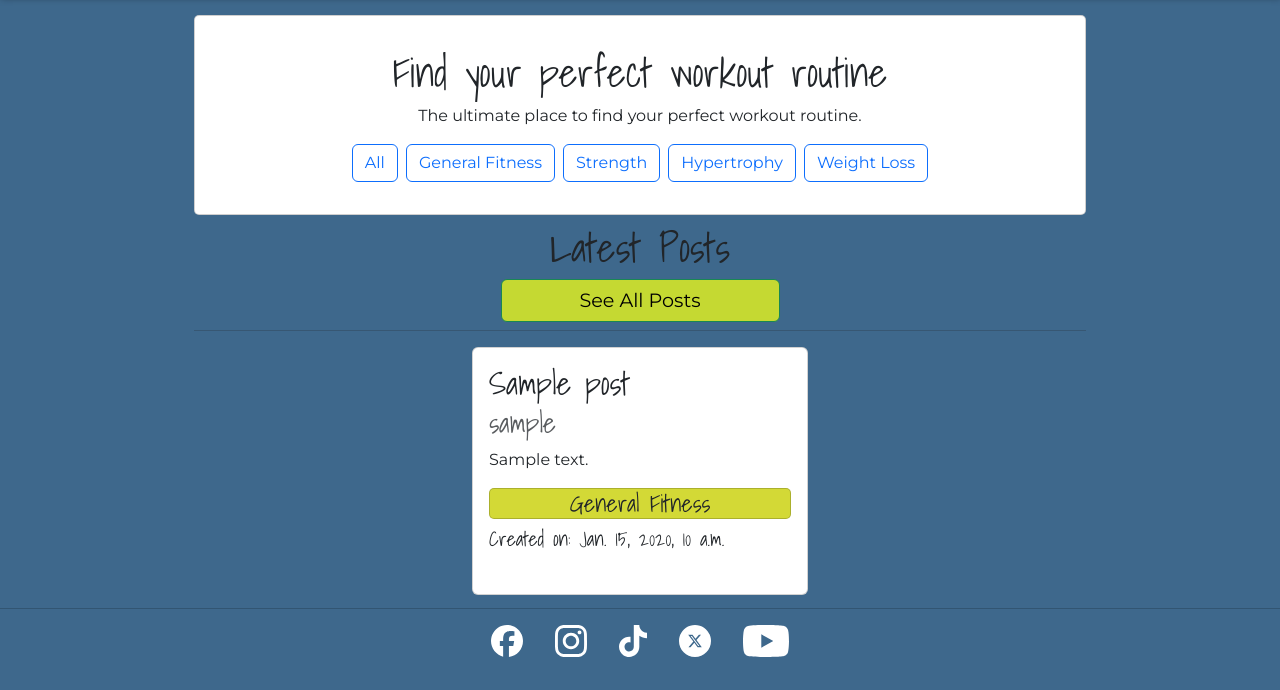
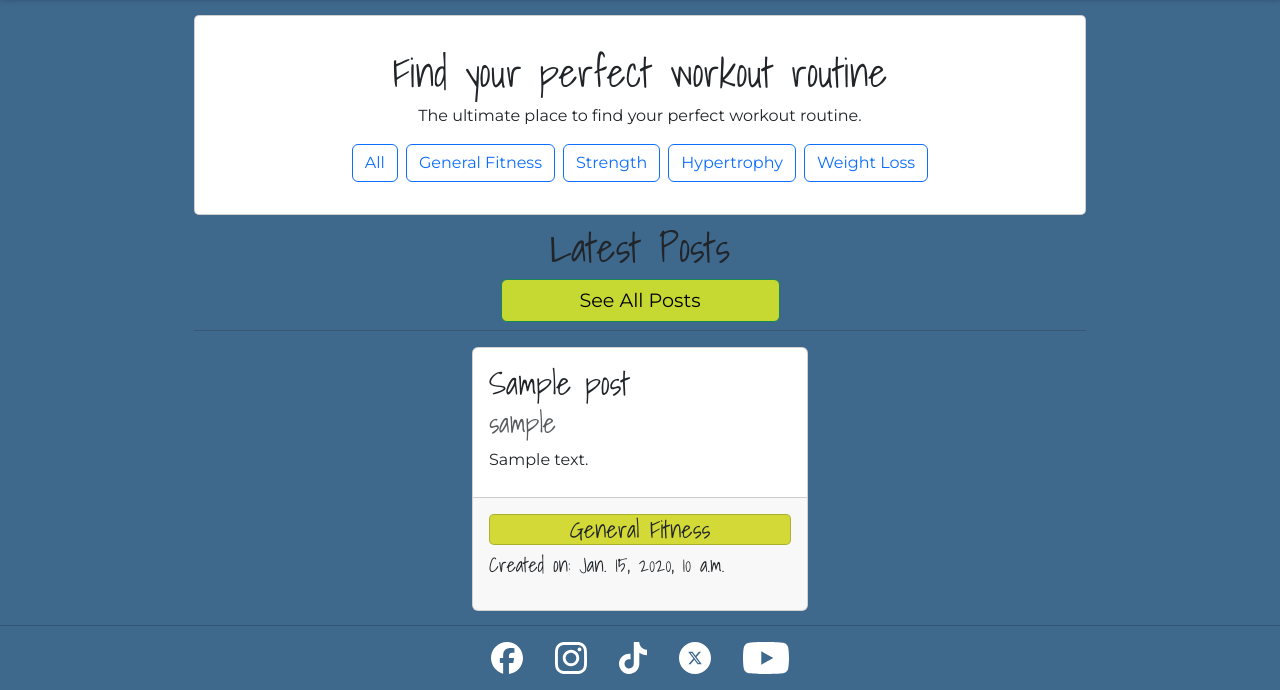
Before and after one commit to cajones93/fitspace-routines, a Django app: page / in a window 1280 px wide. Shown: the part 129-819 px from the top of the page. Before the commit the page ends 786 px from the top, so only its background shows below. Run offline with Django 5.2, Linux system fonts and the light colour scheme; tables that the repository leaves empty hold one stand-in row (values such as "Sample post"); parts of the project's set-up code (start-up, migrations or seed data) failed here and were passed over.

Commit message:
add card footer to cards

```diff
--- a/blog/templates/blog/posts.html
+++ b/blog/templates/blog/posts.html
@@ -24,9 +24,11 @@
                     <h2 class="card-title">{{post.title}}</h5>
                     <h3 class="card-subtitle mb-2 text-muted">{{post.author}}</h6>
                     <p class="card-text">{{post.excerpt|truncatechars:100}}</p>
+                </div>
+                <div class="card-footer">
                     <h4 class="card-focus">{{post.get_focus_display}}</h5>
-                    <h5 class="card-created">Created on: {{post.created_on}}</h6>
-                </div>
+                        <h5 class="card-created">Created on: {{post.created_on}}</h6>
+                        </div>
             </div>
         </a>
     {% endfor %}
--- a/blog/urls.py
+++ b/blog/urls.py
@@ -12,8 +12,8 @@ urlpatterns = [
     path("<slug:slug>/", PostDetail.as_view(), name="post_detail"),
     path("delete/<slug:slug>/", DeletePost.as_view(), name="delete_post"),
     path("edit/<slug:slug>/", UpdatePost.as_view(), name="update_post"),
-    path('<slug:slug>/edit_comment/<int:comment_id>',
-         views.comment_edit, name='comment_edit'),
-    path('<slug:slug>/delete_comment/<int:comment_id>',
-         views.comment_delete, name='comment_delete'),
+    # path('<slug:slug>/edit_comment/<int:comment_id>',
+    #      views.comment_edit, name='comment_edit'),
+    # path('<slug:slug>/delete_comment/<int:comment_id>',
+    #      views.comment_delete, name='comment_delete'),
 ]
--- a/home/templates/home/index.html
+++ b/home/templates/home/index.html
@@ -29,9 +29,12 @@
                             <h2 class="card-title">{{post.title}}</h5>
                             <h3 class="card-subtitle mb-2 text-muted">{{post.author}}</h6>
                             <p class="card-text">{{post.excerpt|truncatechars:100}}</p>
-                            <h4 class="card-focus">{{post.get_focus_display}}</h5>
+
+                        </div>
+                        <div class="card-footer">
+                        <h4 class="card-focus">{{post.get_focus_display}}</h5>
                             <h5 class="card-created">Created on: {{post.created_on}}</h6>
-                        </div>
+                            </div>
                     </div>
                 </a>
             {% endfor %}
--- a/static/css/base.css
+++ b/static/css/base.css
@@ -156,6 +156,11 @@ a:hover{
     margin-top: 1rem;
 }
 
+.card-footer{
+    flex: 1 1 auto;
+    padding: var(--bs-card-spacer-y) var(--bs-card-spacer-x);
+    color: var(--bs-card-color);
+}
 
 .posts {
     text-decoration: none;
```
Also changed, not shown: blog/views.py (+2 -9 lines).
